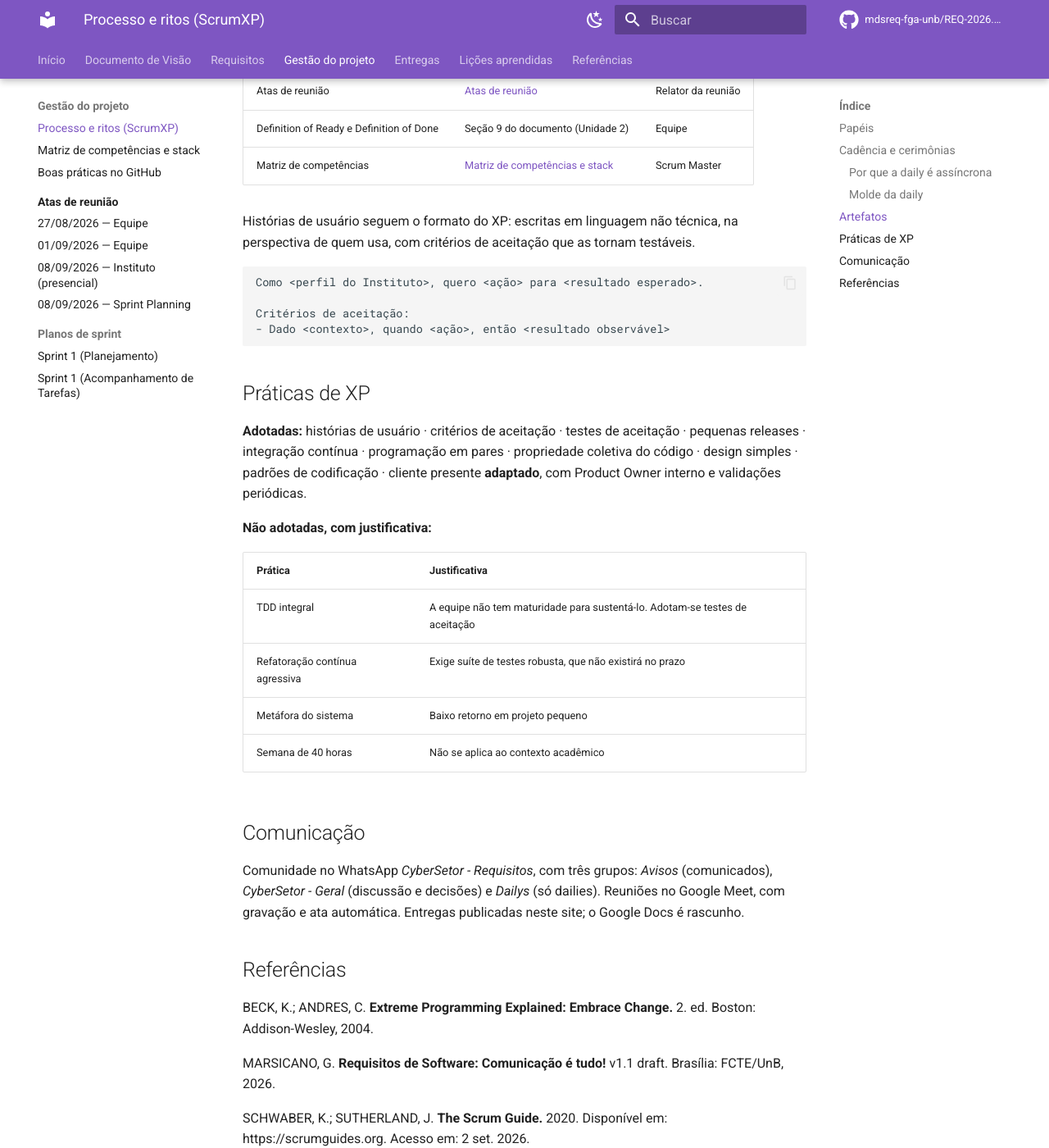
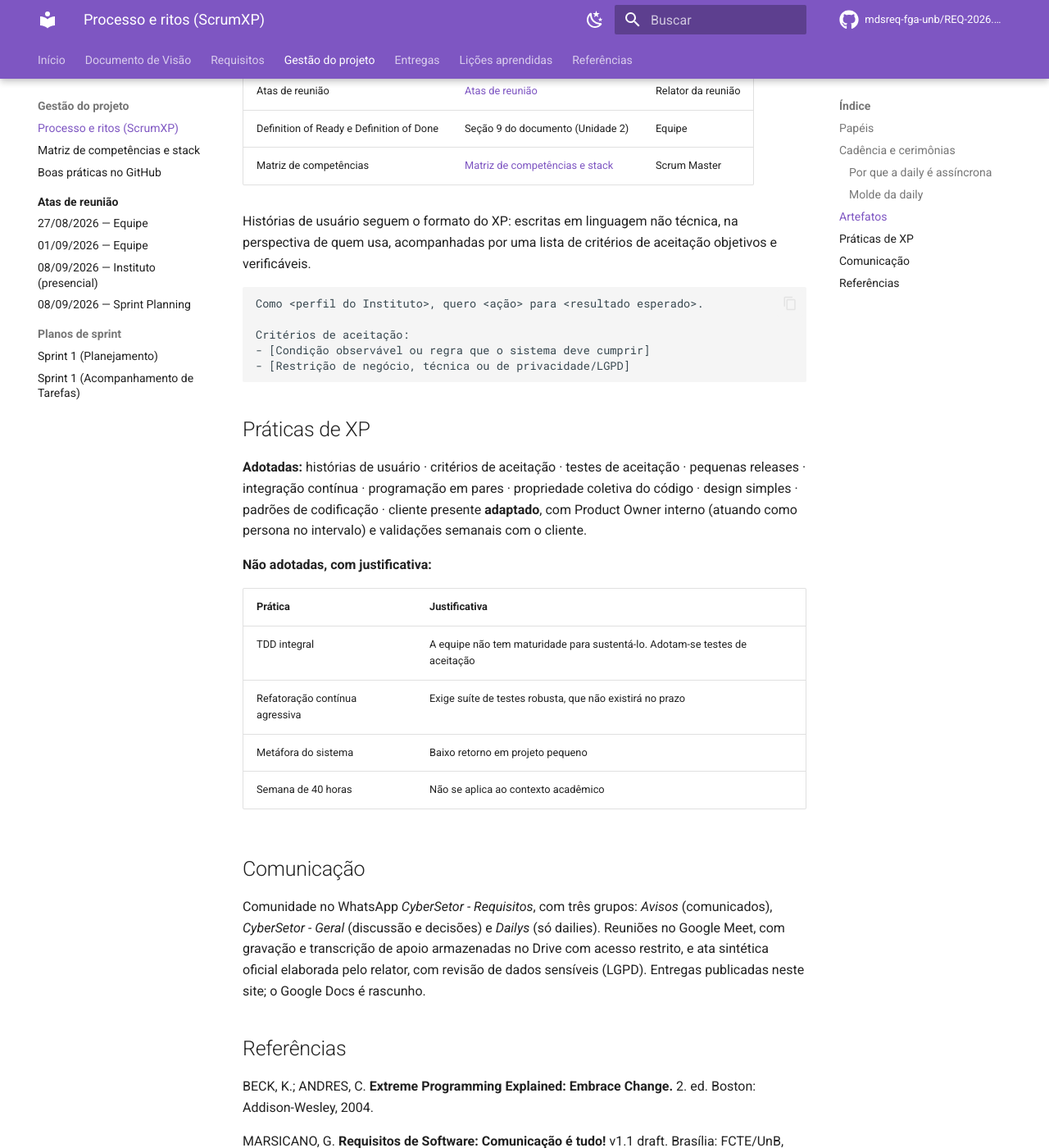
Before and after one commit to mdsreq-fga-unb/REQ-2026.2-T02-CyberSetor, an MkDocs documentation site: the page built from docs/gestao/processo-scrumxp.md, in a window 1280 px wide and 1400 px high, scrolled down 2165 px. Shown: the whole window at 82% size. Built offline with MkDocs 1.6.1 and Material for MkDocs 9.7.7, drawn with Linux system fonts in a browser that asks for light colours; comment, search, counter and statistics services are not loaded.

Commit message:
fix(gestao): atualiza processo scrumxp e politica de atas com lgpd (#23)
Co-authored-by: Daniel da Silva Batista <daniboycam@users.noreply.github.com>
Co-authored-by: Maria Eduarda <maria138eduarda@gmail.com>

````diff
--- a/docs/gestao/processo-scrumxp.md
+++ b/docs/gestao/processo-scrumxp.md
@@ -52,18 +52,19 @@ A equipe é formada por seis estudantes com grades e compromissos distintos. Uma
 | Definition of Ready e Definition of Done | Seção 9 do documento (Unidade 2) | Equipe |
 | Matriz de competências | [Matriz de competências e stack](matriz-competencias.md) | Scrum Master |
 
-Histórias de usuário seguem o formato do XP: escritas em linguagem não técnica, na perspectiva de quem usa, com critérios de aceitação que as tornam testáveis.
+Histórias de usuário seguem o formato do XP: escritas em linguagem não técnica, na perspectiva de quem usa, acompanhadas por uma lista de critérios de aceitação objetivos e verificáveis.
 
 ```
 Como <perfil do Instituto>, quero <ação> para <resultado esperado>.
 
 Critérios de aceitação:
-- Dado <contexto>, quando <ação>, então <resultado observável>
+- [Condição observável ou regra que o sistema deve cumprir]
+- [Restrição de negócio, técnica ou de privacidade/LGPD]
 ```
 
 ## Práticas de XP
 
-**Adotadas:** histórias de usuário · critérios de aceitação · testes de aceitação · pequenas releases · integração contínua · programação em pares · propriedade coletiva do código · design simples · padrões de codificação · cliente presente **adaptado**, com Product Owner interno e validações periódicas.
+**Adotadas:** histórias de usuário · critérios de aceitação · testes de aceitação · pequenas releases · integração contínua · programação em pares · propriedade coletiva do código · design simples · padrões de codificação · cliente presente **adaptado**, com Product Owner interno (atuando como persona no intervalo) e validações semanais com o cliente.
 
 **Não adotadas, com justificativa:**
 
@@ -76,7 +77,7 @@ Critérios de aceitação:
 
 ## Comunicação
 
-Comunidade no WhatsApp *CyberSetor - Requisitos*, com três grupos: *Avisos* (comunicados), *CyberSetor - Geral* (discussão e decisões) e *Dailys* (só dailies). Reuniões no Google Meet, com gravação e ata automática. Entregas publicadas neste site; o Google Docs é rascunho.
+Comunidade no WhatsApp *CyberSetor - Requisitos*, com três grupos: *Avisos* (comunicados), *CyberSetor - Geral* (discussão e decisões) e *Dailys* (só dailies). Reuniões no Google Meet, com gravação e transcrição de apoio armazenadas no Drive com acesso restrito, e ata sintética oficial elaborada pelo relator, com revisão de dados sensíveis (LGPD). Entregas publicadas neste site; o Google Docs é rascunho.
 
 ## Referências
 
````
Also changed, not shown: docs/gestao/atas/index.md (+2 -2 lines).
